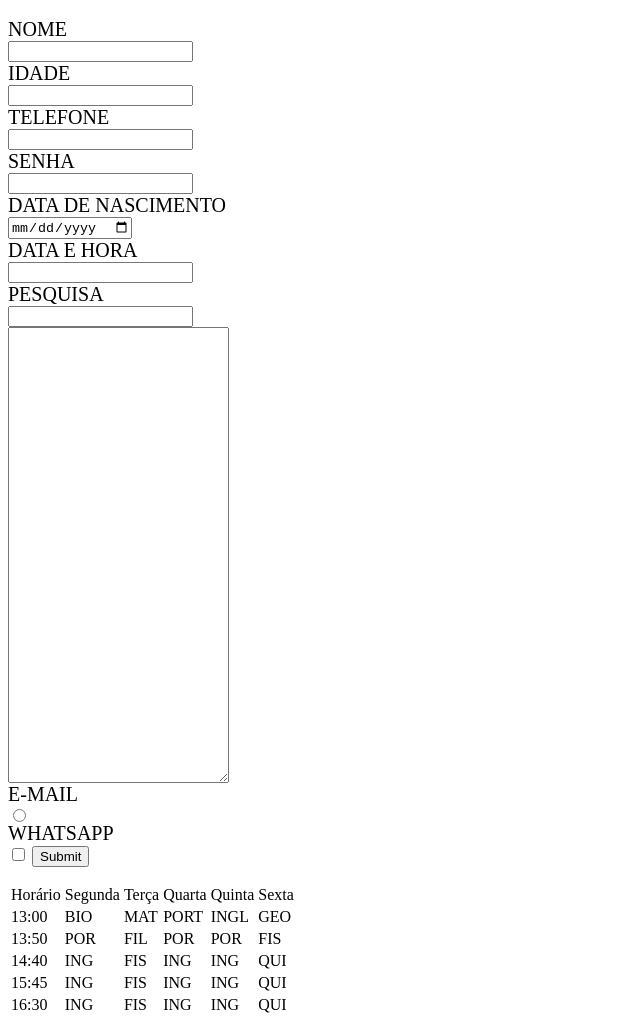
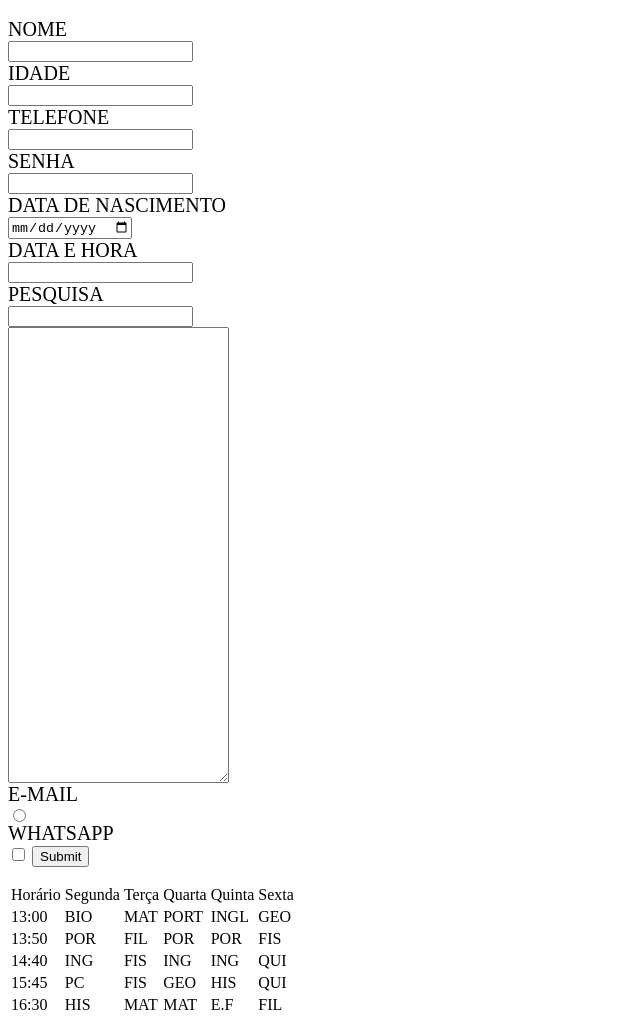
Before and after one commit to matheus899/formulario, a plain HTML site: page index.html in a window 1280 px wide. Shown: the part 48-1073 px from the top of the page, without its empty margins (0-640 px from the left). Drawn offline with Linux system fonts and the light colour scheme.

Commit message:
Update index.html

```diff
--- a/index.html
+++ b/index.html
@@ -90,10 +90,10 @@
                          <tr>
 
                                 <td>15:45</td>
-                                <td>ING</td>
+                                <td>PC</td>
                                 <td>FIS</td>
-                                <td>ING</td>
-                                <td>ING</td>
+                                <td>GEO</td>
+                                <td>HIS</td>
                                 <td>QUI</td>
 
                         </tr>
@@ -101,11 +101,11 @@
                          <tr>
 
                                 <td>16:30</td>
-                                <td>ING</td>
-                                <td>FIS</td>
-                                <td>ING</td>
-                                <td>ING</td>
-                                <td>QUI</td>
+                                <td>HIS</td>
+                                <td>MAT</td>
+                                <td>MAT</td>
+                                <td>E.F</td>
+                                <td>FIL</td>
 
                         </tr>
 
```
